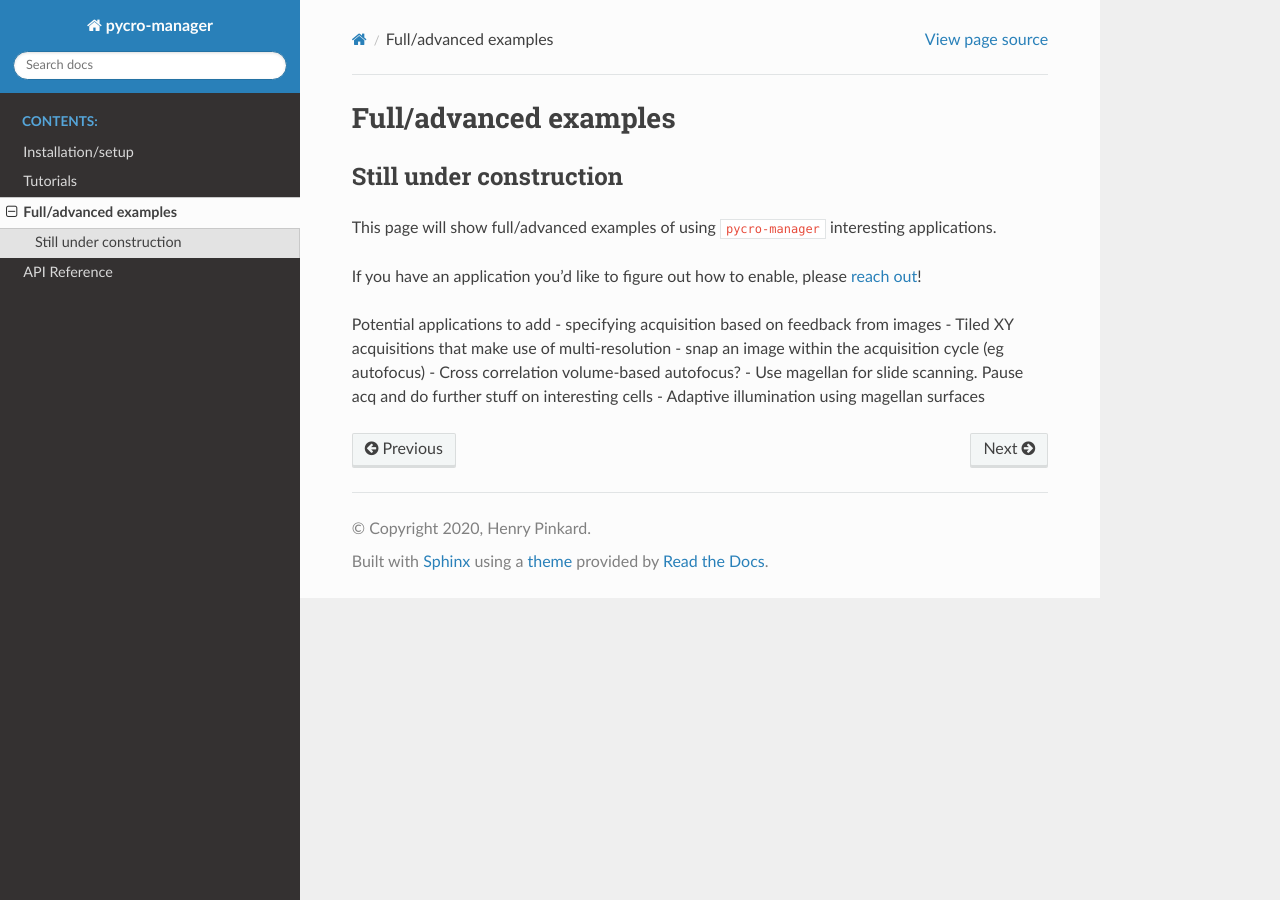
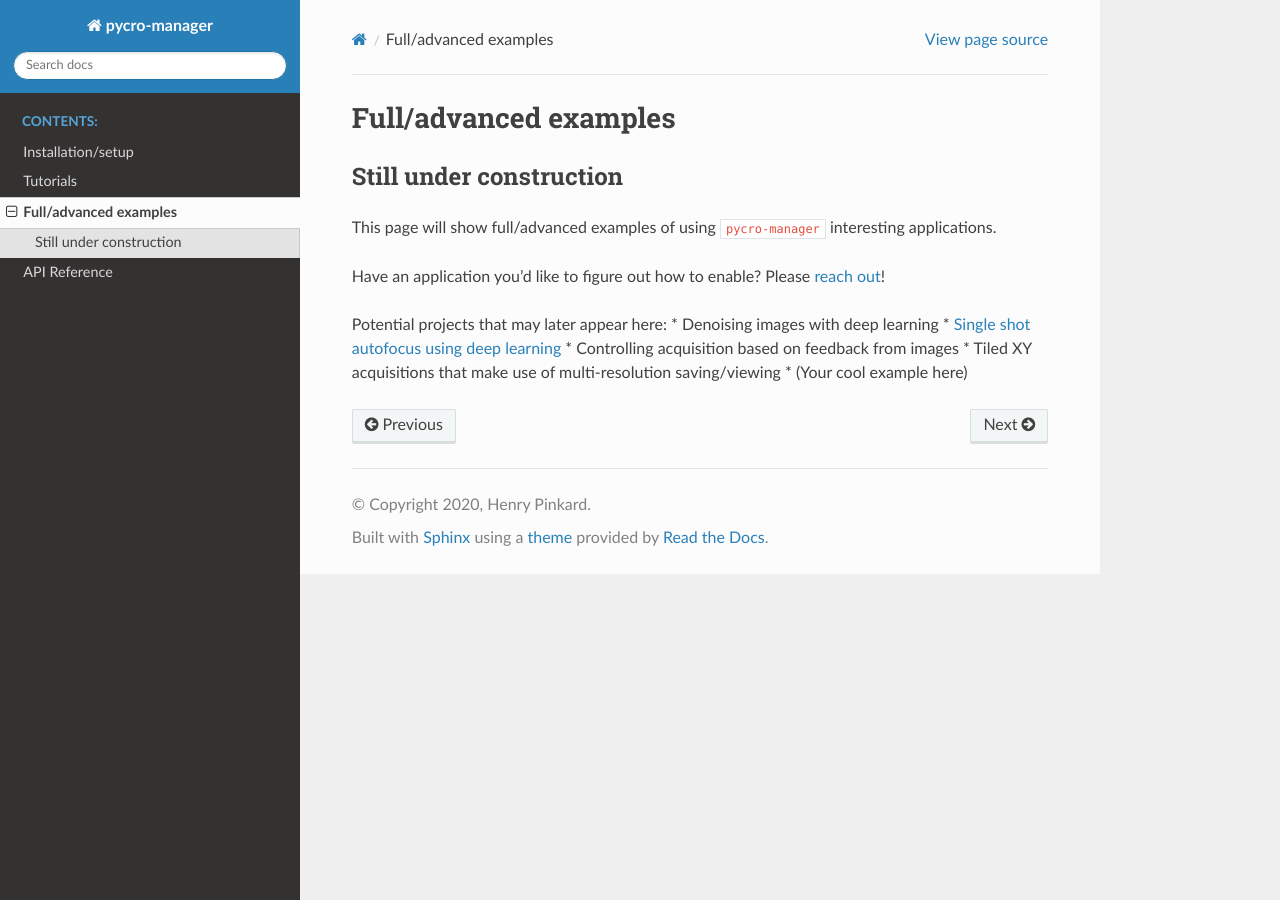
Before and after one commit to micro-manager/pycro-manager, a Sphinx documentation site: the page built from docs/source/examples.rst, in a window 1280 px wide. Built offline with Sphinx 7.4.7 and the Read the Docs theme 2.0.0, drawn with Linux system fonts in a browser that asks for light colours.

Commit message:
updated examples

```diff
--- a/docs/source/examples.rst
+++ b/docs/source/examples.rst
@@ -7,12 +7,11 @@ Still under construction
 
 This page will show full/advanced examples of using ``pycro-manager`` interesting applications.
 
-If you have an application you'd like to figure out how to enable, please `reach out <https://github.com/micro-manager/pycro-manager/issues/new>`_!
+Have an application you'd like to figure out how to enable? Please `reach out <https://github.com/micro-manager/pycro-manager/issues/new>`_!
 
-Potential applications to add
-- specifying acquisition based on feedback from images
-- Tiled XY acquisitions that make use of multi-resolution
-- snap an image within the acquisition cycle (eg autofocus)
-- Cross correlation volume-based autofocus?
-- Use magellan for slide scanning. Pause acq and do further stuff on interesting cells
-- Adaptive illumination using magellan surfaces
+Potential projects that may later appear here:
+* Denoising images with deep learning
+* `Single shot autofocus using deep learning <https://www.osapublishing.org/optica/abstract.cfm?uri=optica-6-6-794>`_
+* Controlling acquisition based on feedback from images
+* Tiled XY acquisitions that make use of multi-resolution saving/viewing
+* (Your cool example here)
```
